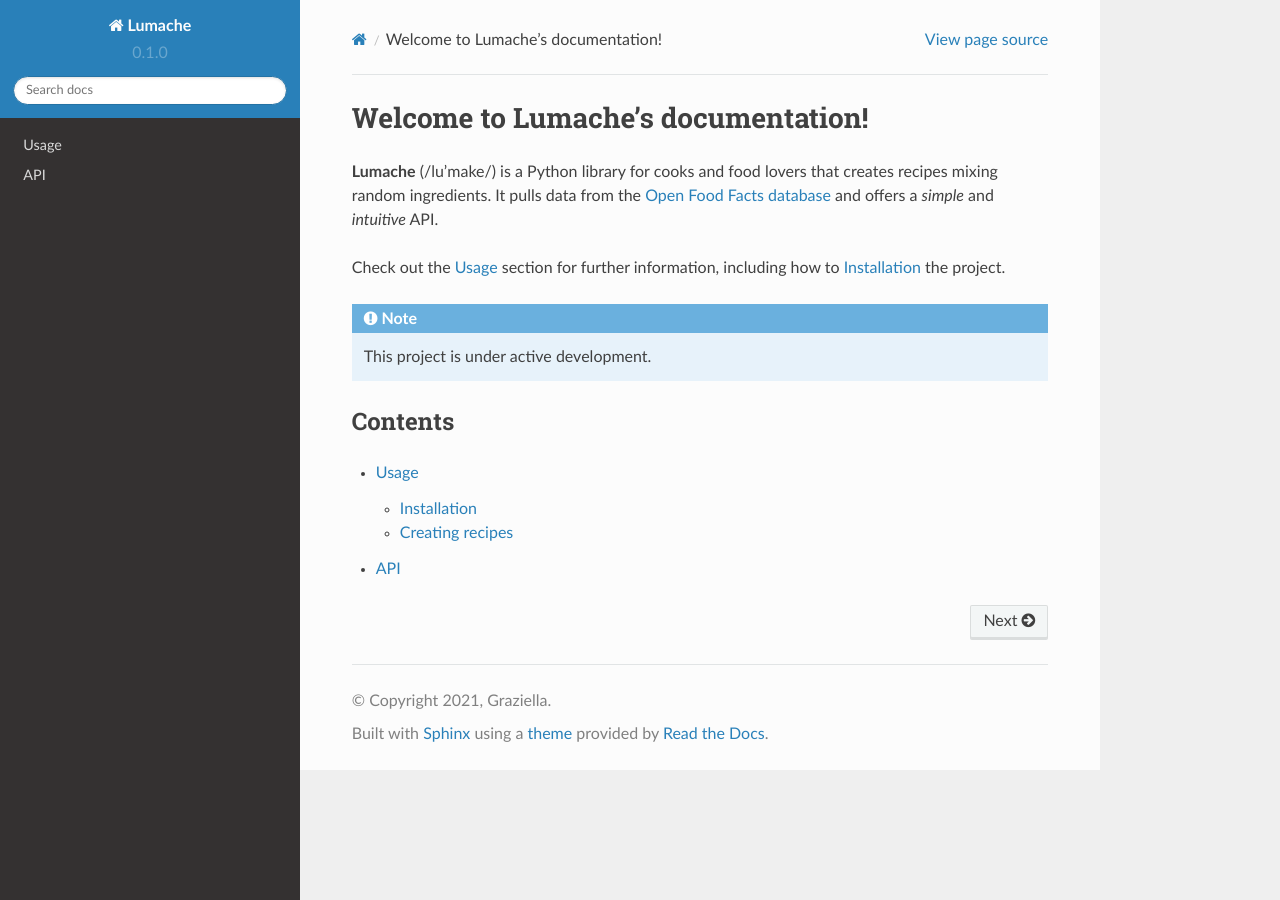
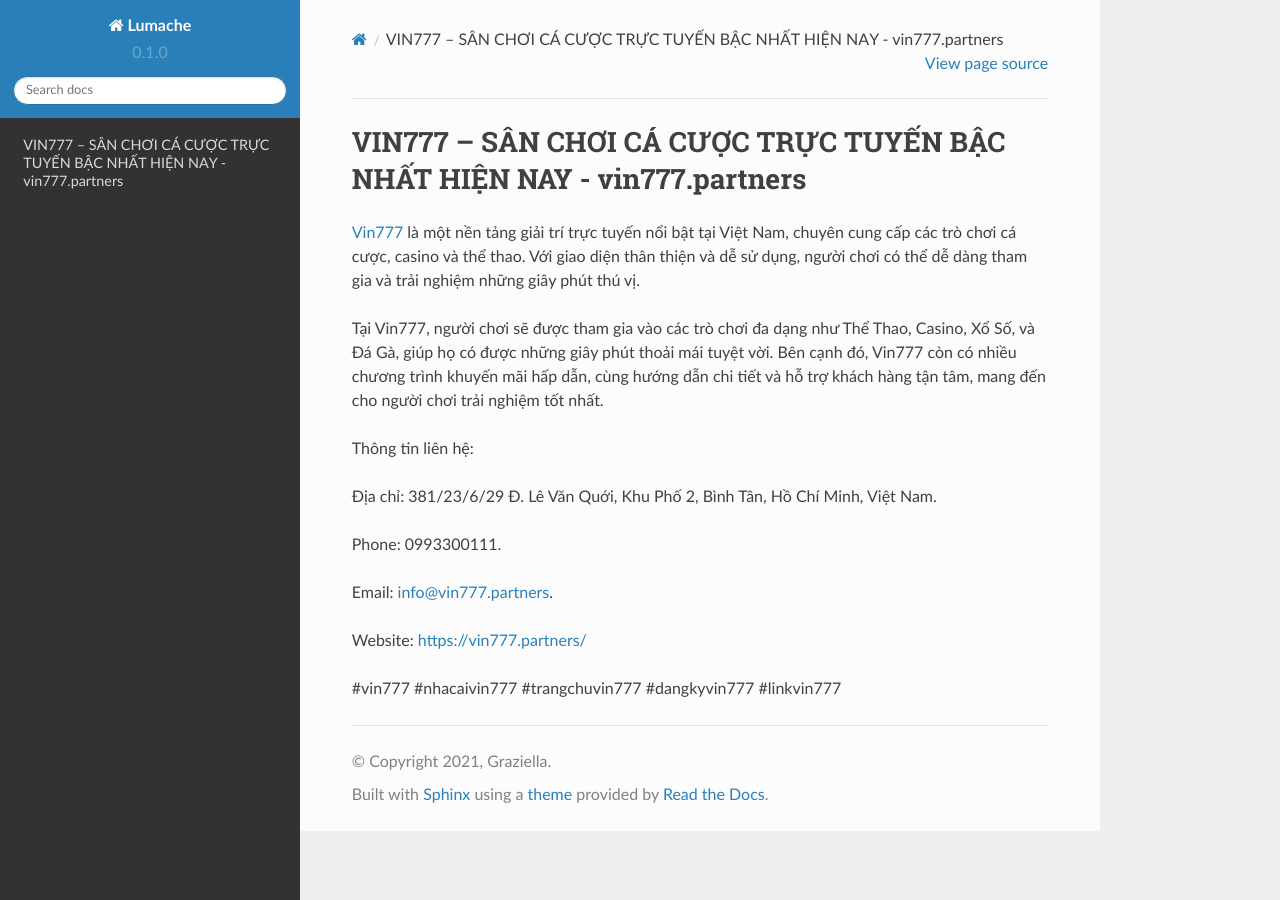
Before and after one commit to iaduphattai904809/vin777partners, a Sphinx documentation site: the page built from docs/source/index.rst, in a window 1280 px wide. Built offline with Sphinx 7.4.7 and the Read the Docs theme 2.0.0, drawn with Linux system fonts in a browser that asks for light colours.

Commit message:
Update index.rst

```diff
--- a/docs/source/index.rst
+++ b/docs/source/index.rst
@@ -1,22 +1,18 @@
-Welcome to Lumache's documentation!
+VIN777 – SÂN CHƠI CÁ CƯỢC TRỰC TUYẾN BẬC NHẤT HIỆN NAY - vin777.partners
 ===================================
 
-**Lumache** (/lu'make/) is a Python library for cooks and food lovers
-that creates recipes mixing random ingredients.
-It pulls data from the `Open Food Facts database <https://world.openfoodfacts.org/>`_
-and offers a *simple* and *intuitive* API.
+`Vin777 <https://vin777.partners/>`_ là một nền tảng giải trí trực tuyến nổi bật tại Việt Nam, chuyên cung cấp các trò chơi cá cược, casino và thể thao. Với giao diện thân thiện và dễ sử dụng, người chơi có thể dễ dàng tham gia và trải nghiệm những giây phút thú vị.
 
-Check out the :doc:`usage` section for further information, including
-how to :ref:`installation` the project.
+Tại Vin777, người chơi sẽ được tham gia vào các trò chơi đa dạng như Thể Thao, Casino, Xổ Số, và Đá Gà, giúp họ có được những giây phút thoải mái tuyệt vời. Bên cạnh đó, Vin777 còn có nhiều chương trình khuyến mãi hấp dẫn, cùng hướng dẫn chi tiết và hỗ trợ khách hàng tận tâm, mang đến cho người chơi trải nghiệm tốt nhất.
 
-.. note::
+Thông tin liên hệ:
 
-   This project is under active development.
+Địa chỉ: 381/23/6/29 Đ. Lê Văn Quới, Khu Phố 2, Bình Tân, Hồ Chí Minh, Việt Nam.
 
-Contents
---------
+Phone: 0993300111.
 
-.. toctree::
+Email: info@vin777.partners.
 
-   usage
-   api
+Website: https://vin777.partners/
+
+#vin777 #nhacaivin777 #trangchuvin777 #dangkyvin777 #linkvin777
```
